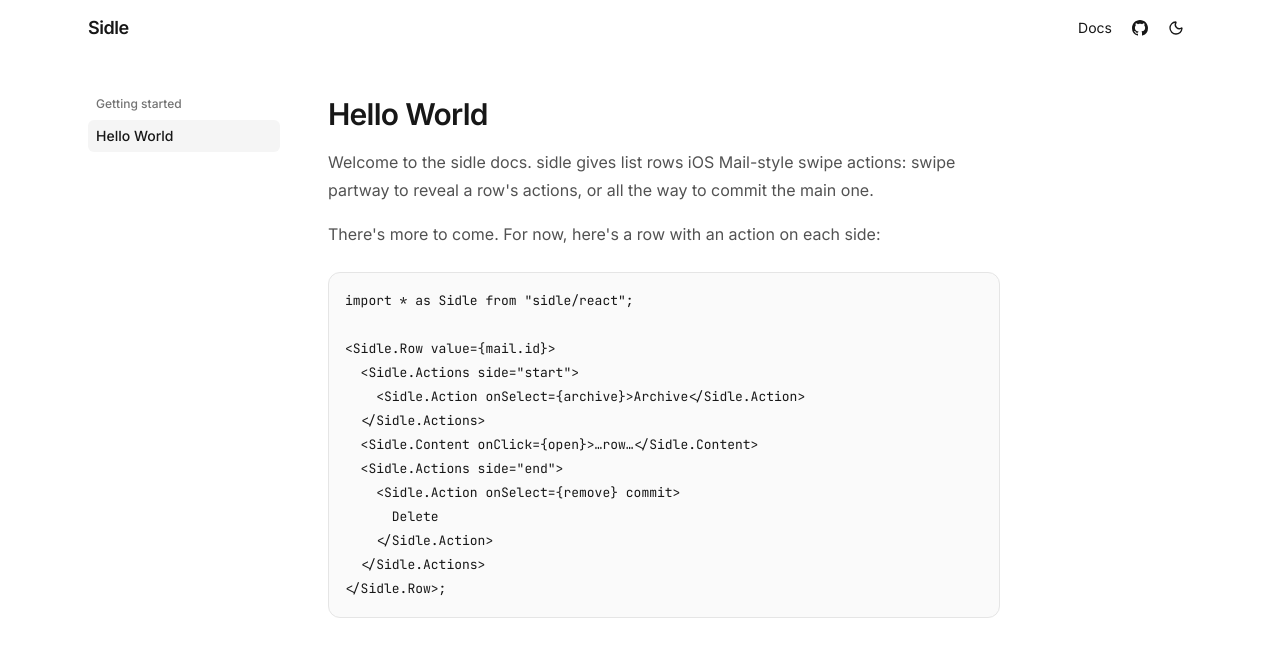
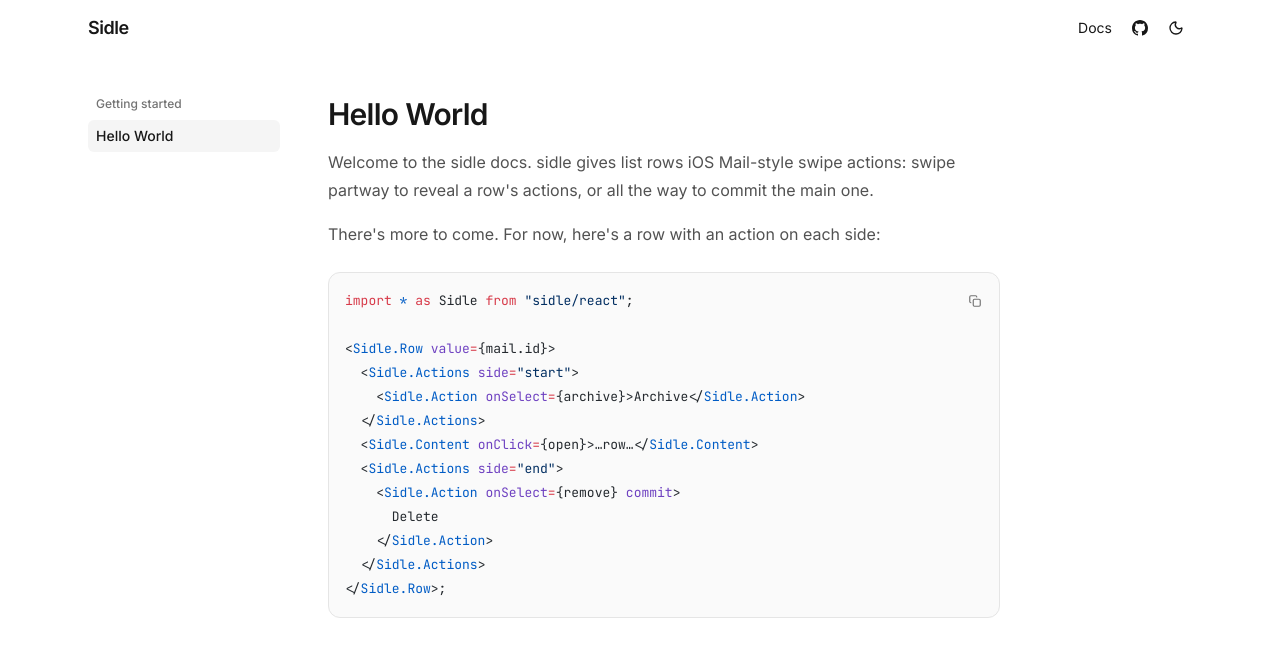
Before and after one commit to jordankmars/sidle, a Next.js app in the folder site/: page /docs in a window 1280 px wide. Shown: the top 656 px of the page. Built offline with nearby package versions, Linux system fonts and the light colour scheme.

Commit message:
feat(site): add syntax highlighted code blocks

```diff
--- /dev/null
+++ b/site/components/code-block.tsx
@@ -0,0 +1,30 @@
+import { highlight } from "@/lib/highlight";
+import { CodePanel } from "./code-panel";
+import { CopyButton } from "./copy-button";
+
+export async function CodeBlock({
+	code,
+	lang,
+	filename,
+}: {
+	code: string;
+	lang?: string;
+	filename?: string;
+}) {
+	const source = code.trimEnd();
+	return (
+		<div className="my-6 rounded-xl border border-neutral-200 bg-neutral-50 dark:border-neutral-800 dark:bg-neutral-900">
+			{filename ? (
+				<div className="flex h-11 items-center justify-between border-b border-neutral-200 pr-2 pl-4 font-mono text-xs text-neutral-500 dark:border-neutral-800 dark:text-neutral-400">
+					{filename}
+					<CopyButton text={source} />
+				</div>
+			) : null}
+			<CodePanel
+				html={await highlight(code, lang)}
+				code={source}
+				copy={!filename}
+			/>
+		</div>
+	);
+}
--- /dev/null
+++ b/site/components/code-panel.tsx
@@ -0,0 +1,30 @@
+import { CopyButton } from "./copy-button";
+
+/**
+ * Already highlighted code. The copy button sits 12px down, which centers it
+ * on a single line: the block is 56px tall and the button 32px.
+ */
+export function CodePanel({
+	html,
+	code,
+	copy = true,
+}: {
+	html: string;
+	code: string;
+	copy?: boolean;
+}) {
+	return (
+		<div className="relative">
+			{copy ? (
+				<div className="absolute top-3 right-2">
+					<CopyButton text={code} />
+				</div>
+			) : null}
+			<div
+				className="overflow-x-auto p-4 pr-12 font-mono text-[13px] leading-6 [tab-size:2] [&_pre]:bg-transparent!"
+				// biome-ignore lint/security/noDangerouslySetInnerHtml: Shiki's output for our own source, made at build time
+				dangerouslySetInnerHTML={{ __html: html }}
+			/>
+		</div>
+	);
+}
--- /dev/null
+++ b/site/components/copy-button.tsx
@@ -0,0 +1,33 @@
+"use client";
+
+import { useEffect, useRef, useState } from "react";
+import { ghostButton } from "./ghost-button";
+import { CheckIcon, CopyIcon } from "./icons";
+
+export function CopyButton({ text }: { text: string }) {
+	const [copied, setCopied] = useState(false);
+	const timer = useRef<ReturnType<typeof setTimeout>>(undefined);
+	useEffect(() => () => clearTimeout(timer.current), []);
+
+	const copy = async () => {
+		await navigator.clipboard.writeText(text);
+		setCopied(true);
+		clearTimeout(timer.current);
+		timer.current = setTimeout(() => setCopied(false), 1500);
+	};
+
+	return (
+		<button
+			type="button"
+			onClick={copy}
+			aria-label={copied ? "Copied" : "Copy code"}
+			className={`${ghostButton} text-neutral-500 dark:text-neutral-400`}
+		>
+			{copied ? (
+				<CheckIcon className="size-3.5" />
+			) : (
+				<CopyIcon className="size-3.5" />
+			)}
+		</button>
+	);
+}
--- a/site/components/icons.tsx
+++ b/site/components/icons.tsx
@@ -60,3 +60,38 @@ export function BookIcon(props: SVGProps<SVGSVGElement>) {
 		</svg>
 	);
 }
+
+export function CopyIcon(props: SVGProps<SVGSVGElement>) {
+	return (
+		<svg
+			viewBox="0 0 24 24"
+			fill="none"
+			stroke="currentColor"
+			strokeWidth={2}
+			strokeLinecap="round"
+			strokeLinejoin="round"
+			aria-hidden
+			{...props}
+		>
+			<rect x="9" y="9" width="12" height="12" rx="2" />
+			<path d="M5 15a2 2 0 0 1-2-2V5a2 2 0 0 1 2-2h8a2 2 0 0 1 2 2" />
+		</svg>
+	);
+}
+
+export function CheckIcon(props: SVGProps<SVGSVGElement>) {
+	return (
+		<svg
+			viewBox="0 0 24 24"
+			fill="none"
+			stroke="currentColor"
+			strokeWidth={2.5}
+			strokeLinecap="round"
+			strokeLinejoin="round"
+			aria-hidden
+			{...props}
+		>
+			<path d="m5 12 5 5L20 7" />
+		</svg>
+	);
+}
--- /dev/null
+++ b/site/components/install-tabs.tsx
@@ -0,0 +1,34 @@
+"use client";
+
+import { useState } from "react";
+import { CodePanel } from "./code-panel";
+
+export function InstallTabs({
+	commands,
+}: {
+	commands: { manager: string; code: string; html: string }[];
+}) {
+	const [current, setCurrent] = useState(commands[0]);
+	return (
+		<div className="my-6 rounded-xl border border-neutral-200 bg-neutral-50 dark:border-neutral-800 dark:bg-neutral-900">
+			<div className="flex h-11 items-center gap-1 border-b border-neutral-200 px-2 dark:border-neutral-800">
+				{commands.map((command) => (
+					<button
+						key={command.manager}
+						type="button"
+						aria-pressed={command.manager === current.manager}
+						onClick={() => setCurrent(command)}
+						className={`rounded-md px-2.5 py-1 font-mono text-xs transition-colors ${
+							command.manager === current.manager
+								? "bg-neutral-200 text-neutral-900 dark:bg-neutral-800 dark:text-neutral-100"
+								: "text-neutral-500 hover:text-neutral-900 dark:text-neutral-400 dark:hover:text-neutral-100"
+						}`}
+					>
+						{command.manager}
+					</button>
+				))}
+			</div>
+			<CodePanel html={current.html} code={current.code} />
+		</div>
+	);
+}
--- /dev/null
+++ b/site/components/install.tsx
@@ -0,0 +1,20 @@
+import { highlight } from "@/lib/highlight";
+import { InstallTabs } from "./install-tabs";
+
+const COMMANDS = [
+	["pnpm", "pnpm add sidle"],
+	["npm", "npm install sidle"],
+	["yarn", "yarn add sidle"],
+	["bun", "bun add sidle"],
+] as const;
+
+export async function Install() {
+	const commands = await Promise.all(
+		COMMANDS.map(async ([manager, code]) => ({
+			manager,
+			code,
+			html: await highlight(code, "sh"),
+		})),
+	);
+	return <InstallTabs commands={commands} />;
+}
--- /dev/null
+++ b/site/lib/highlight.ts
@@ -0,0 +1,10 @@
+import { codeToHtml } from "shiki";
+
+/** Highlights at build time. Colors are inline and follow `color-scheme`. */
+export function highlight(code: string, lang = "tsx"): Promise<string> {
+	return codeToHtml(code.trimEnd(), {
+		lang,
+		themes: { light: "github-light", dark: "github-dark" },
+		defaultColor: "light-dark()",
+	});
+}
--- a/site/mdx-components.tsx
+++ b/site/mdx-components.tsx
@@ -1,7 +1,30 @@
 import type { MDXComponents } from "mdx/types";
+import type { ReactElement } from "react";
+import { CodeBlock } from "@/components/code-block";
+import { Install } from "@/components/install";
 import { external } from "@/lib/links";
 
+type Fence = ReactElement<{
+	children: ReactElement<{ className?: string; children: string }>;
+}>;
+
+/** MDX hands over <pre><code class="language-x">source</code></pre>. */
+function fenced(pre: Fence["props"]) {
+	const { className, children } = pre.children.props;
+	return {
+		code: children,
+		lang: className?.replace("language-", "") ?? "text",
+	};
+}
+
+/** A fenced code block with its filename above it. */
+function CodeFile({ name, children }: { name: string; children: Fence }) {
+	return <CodeBlock {...fenced(children.props)} filename={name} />;
+}
+
 const components: MDXComponents = {
+	CodeFile,
+	Install,
 	h1: (props) => (
 		<h1 className="mb-4 text-3xl font-semibold tracking-tight" {...props} />
 	),
@@ -36,12 +59,7 @@ const components: MDXComponents = {
 			{...props}
 		/>
 	),
-	pre: (props) => (
-		<pre
-			className="my-6 overflow-x-auto rounded-xl border border-neutral-200 bg-neutral-50 p-4 font-mono text-[13px] leading-6 [tab-size:2] dark:border-neutral-800 dark:bg-neutral-900 [&_code]:bg-transparent [&_code]:p-0 [&_code]:text-inherit"
-			{...props}
-		/>
-	),
+	pre: (props) => <CodeBlock {...fenced(props as Fence["props"])} />,
 };
 
 export function useMDXComponents(): MDXComponents {
--- a/site/package.json
+++ b/site/package.json
@@ -17,6 +17,9 @@
 		"next-themes": "^0.4.6",
 		"react": "19.3.0",
 		"react-dom": "19.3.0",
+		"rehype-slug": "6.0.0",
+		"remark-gfm": "4.0.1",
+		"shiki": "4.6.0",
 		"sidle": "workspace:*"
 	},
 	"devDependencies": {
```
Also changed, not shown: 1 other file (tests, documents, lock files or other folders).
